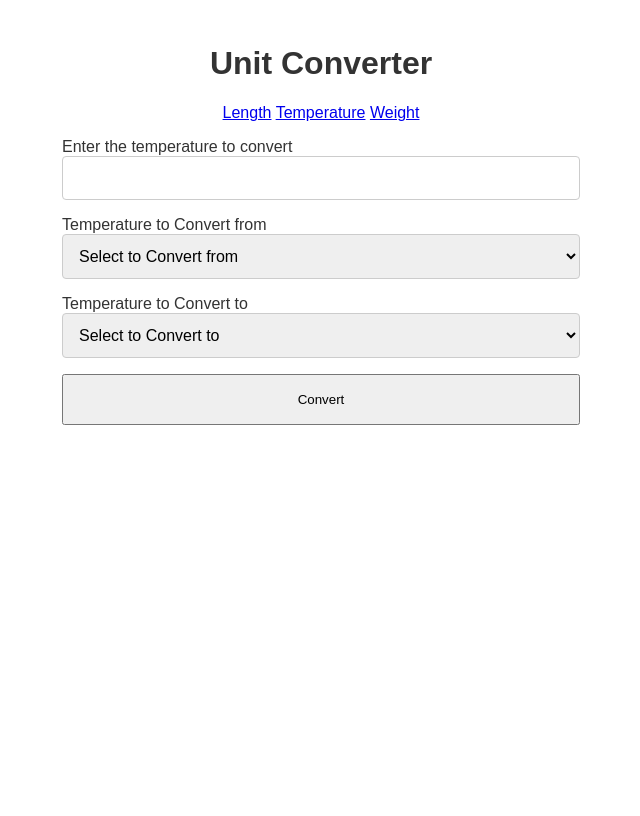
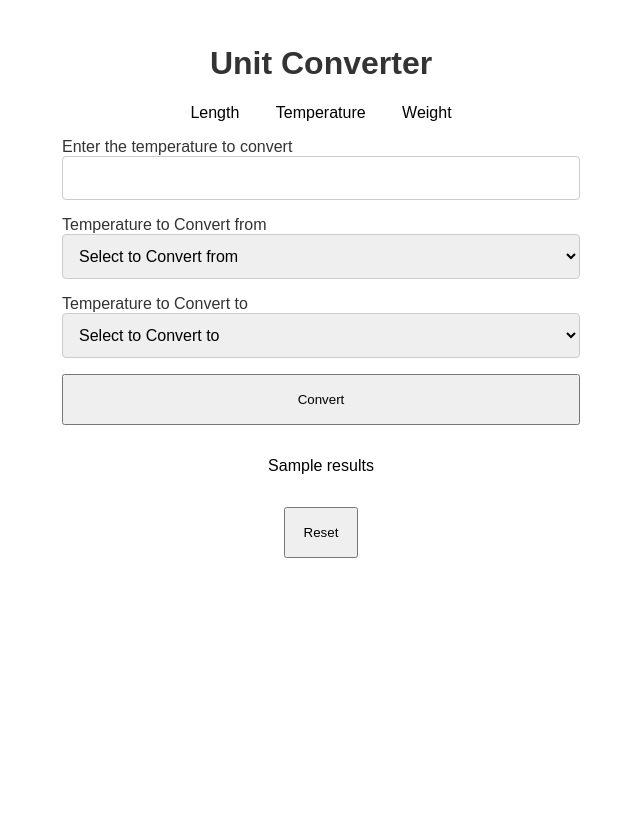
Before and after one commit to alberthgrande/unit-converter, a Flask app: template templates/temperature.html in a window 1280 px wide. Shown: the whole page, without its empty margins (319-959 px from the left). Run offline with Flask 3, Linux system fonts and the light colour scheme; the template is opened without the code that fills it: most values are stand-ins (such as "Sample title", 1, 10 or a date in 2020).

Commit message:
Modified : README.m, Temperature module, and css styling

```diff
--- a/static/css/style.css
+++ b/static/css/style.css
@@ -50,3 +50,14 @@
     padding: 1rem;
     width: 100%;
   }
+
+  nav a {
+    text-align: left;
+    text-decoration: none;
+    margin: 0 1rem;
+    color: black;
+  }
+
+  nav a:is(:hover :active) {
+    color: #333333;
+  }
--- a/templates/temperature.html
+++ b/templates/temperature.html
@@ -28,11 +28,11 @@
             <div class="form-group">
                 <label>
                     Temperature to Convert from <br />
-                    <select name="from_unit" required>
+                    <select name="from_temperature" required>
                         <option selected disabled>Select to Convert from</option>
-{#                        {% for key, value in convert_length.items() %}#}
-{#                            <option value="{{ key }}">{{ value }}</option>#}
-{#                        {% endfor %}#}
+                        {% for key, value in select_temperature.items() %}
+                            <option value="{{ key }}">{{ value.capitalize() }}</option>
+                        {% endfor %}
                     </select>
                 </label>
             </div>
@@ -40,11 +40,11 @@
             <div class="form-group">
                 <label>
                     Temperature to Convert to  <br />
-                    <select name="to_unit" required>
+                    <select name="to_temperature" required>
                         <option selected disabled>Select to Convert to</option>
-{#                        {% for key, value in convert_length.items() %}#}
-{#                            <option value="{{ key }}">{{ value }}</option>#}
-{#                        {% endfor %}#}
+                        {% for key, value in select_temperature.items() %}
+                            <option value="{{ key }}">{{ value.capitalize() }}</option>
+                        {% endfor %}
                     </select>
                 </label>
             </div>
@@ -52,14 +52,14 @@
             <button type="submit">Convert</button>
         </form>
 
-{#        {% if results %}#}
-{#            <div class="result">#}
-{#                <p>{{ results }}</p>#}
-{#                <form method="GET">#}
-{#                    <button type="submit">Reset</button>#}
-{#                </form>#}
-{#            </div>#}
-{#        {% endif %}#}
+        {% if results %}
+            <div class="result">
+                <p>{{ results }}</p>
+                <form method="GET">
+                    <button type="submit">Reset</button>
+                </form>
+            </div>
+        {% endif %}
    </div>
 </body>
 </html>
```
Also changed, not shown: routes/Temperature.py (+41 -1 lines), README.md, img.png (added).
